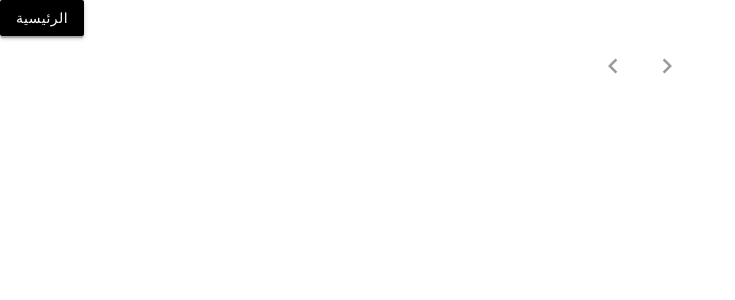
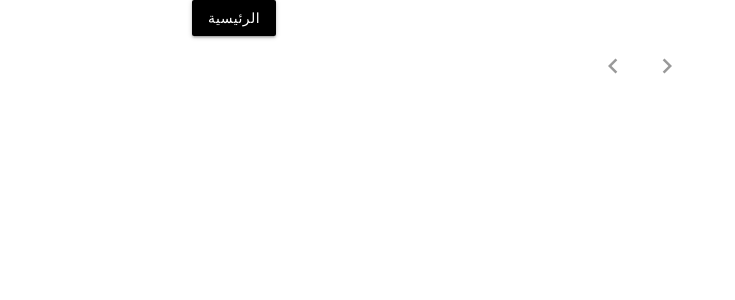
Before and after one commit to alsalafiyyah/alifta, a Jekyll site: the page built from _ar/index.html, in a window 1280 px wide. Shown: the top 300 px of the page, without its empty margins (0-735 px from the left). Built offline with Jekyll 4.4.1, drawn with Linux system fonts in a browser that asks for light colours.

Commit message:
Update index.html

```diff
--- a/_ar/index.html
+++ b/_ar/index.html
@@ -4,6 +4,7 @@ permalink: /ar/
 locale: ar
 ---
 
+<div class="container">
 {% for item in site.data.locales[page.locale].menu %}
  {% if {{page.active}} == {{item.active}} %}
   <a href="{{ site.baseurl }}{{ item.link }}" class="waves-effect waves-light btn black">{{ item.name }}</a>
@@ -11,4 +12,38 @@ locale: ar
   <a href="{{ site.baseurl }}{{ item.link }}" class="waves-effect waves-light btn black">{{ item.name }}</a>
  {% endif %}
 {% endfor %}
-{% include posts.html %}
+
+  {% if page.locale %}
+  {% assign posts = paginator.posts | where:"locale", page.locale %}
+  {% else %}
+  {% assign posts = site.posts %}
+  {% endif %}
+
+  {% assign posts = paginator.posts | default: site.posts | where:"locale", page.locale %}
+  {% for post in posts %}
+  {% if post.locale == 'en' %}
+  {% assign post_url = post.url | relative_url %}
+  <div class="section">
+   <a href="{{ post_url }}"><h5>{{ post.title }}</h5></a>
+   <p>Posted on <b>{{ post.hijri }}</b></p>
+  </div>
+  <div class="divider"></div>
+  {% endif %}
+  {% endfor %}
+
+<!-- Pagination -->
+<div class="center-align">
+  <ul class="pagination">
+    {% if paginator.previous_page %}
+    <li class="waves-effect"><a href="{{ paginator.previous_page_path }}"><i class="medium material-icons">chevron_left</i></a></li>
+    {% else %}
+    <li class="disabled"><a href="#!"><i class="medium material-icons">chevron_left</i></a></li>
+    {% endif %}
+    {% if paginator.next_page %}
+    <li class="waves-effect"><a href="{{ paginator.next_page_path }}"><i class="medium material-icons">chevron_right</i></a></li>
+    {% else %}
+    <li class="disabled"><a href="#!"><i class="medium material-icons">chevron_right</i></a></li>
+    {% endif %}
+  </ul>
+</div>
+</div>
```
